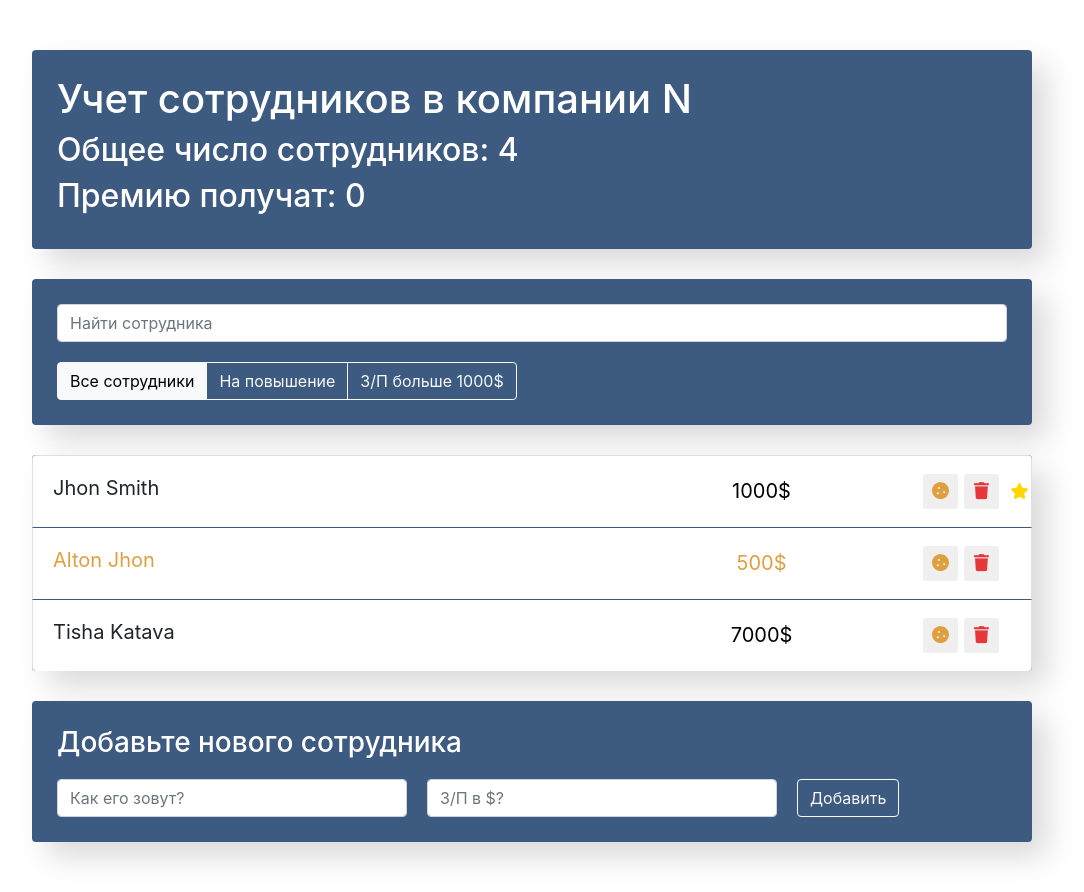
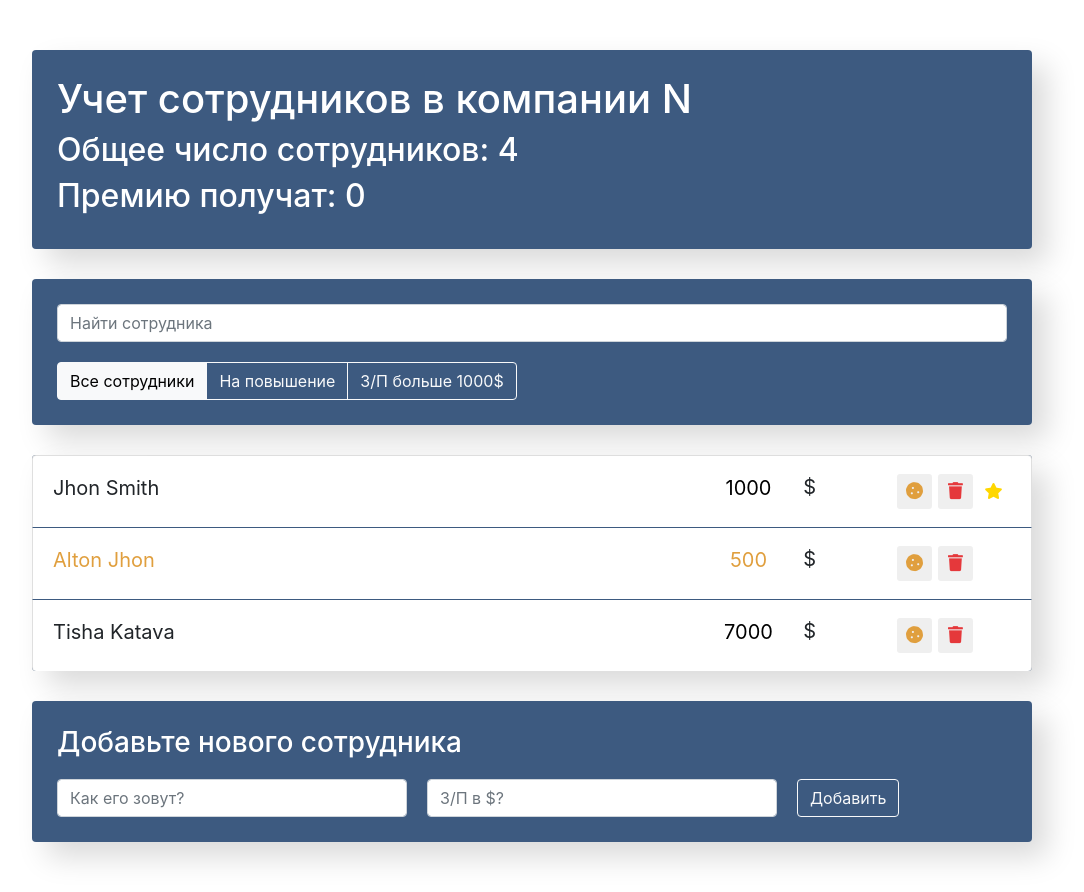
Before and after one commit to Alekon-11/employees-vue-app, a Vue app: page / in a window 1280 px wide. Shown: the whole page, without its empty margins (108-1192 px from the left). Built offline with nearby package versions, Linux system fonts and the light colour scheme.

Commit message:
Combined tab filtering and search, made a link with salary input

```diff
--- a/src/App.vue
+++ b/src/App.vue
@@ -11,6 +11,7 @@
             @remove-employee="removeEmployee"
             @toggle-increase="toggleIncrease"
             @toggle-reward="toggleReward"
+            @update-salary="updateSalary"
             :employees="filteredEmployees"
         />
         <EmployeesAddForm @add-employee="addEmployee" />
@@ -37,23 +38,30 @@ const employees = ref<Employee[]>([
     { name: 'Tisha Katava', salary: 7000, id: 2, increase: false, reward: false }
 ])
 
-// const searchedEmployees = computed(() => {
-//     return employees.value.filter((item: Employee) => item.name.toLowerCase().includes(search.value.toLowerCase()))
-// })
+const searchedEmployees = computed(() => {
+    return employees.value.filter((item: Employee) => item.name.toLowerCase().includes(search.value.toLowerCase()))
+})
 
 const filteredEmployees = computed(() => {
+    let filtered = employees.value
+
+    if (search.value.trim()) {
+        filtered = searchedEmployees.value
+    }
+
     switch (activeFilter.value.value) {
         case 'Rise':
-            return employees.value.filter((item: Employee) => item.increase)
+            filtered = employees.value.filter((item: Employee) => item.increase)
             break
         case 'Over':
-            return employees.value.filter((item: Employee) => item.salary !== null && item.salary >= 1000)
+            filtered = employees.value.filter((item: Employee) => item.salary !== null && item.salary >= 1000)
             break
         case 'All':
         default:
-            return employees.value
-            break
+            return filtered
     }
+
+    return filtered
 })
 
 const toggleIncrease = (id: number) => {
@@ -80,6 +88,13 @@ const addEmployee = (employee: Employee) => {
 const switchFilter = (filter: Filter) => {
     activeFilter.value = filter
 }
+const updateSalary = (id: number, salary: number) => {
+    const targetEmployee = employees.value.find((item: Employee) => item.id === id)
+
+    if (targetEmployee) {
+        targetEmployee.salary = salary
+    }
+}
 </script>
 
 <style scoped>
--- a/src/components/EmployeesItem.vue
+++ b/src/components/EmployeesItem.vue
@@ -4,7 +4,9 @@
         :class="{ increase: employee.increase, reward: employee.reward }"
     >
         <span class="list-group-item-label" @click="toggleIncrease">{{ employee.name }}</span>
-        <input type="text" class="list-group-item-input" :value="`${employee.salary}$`" />
+        <div class="salary-input">
+            <input type="text" class="list-group-item-input" @input="updateSalary" :value="employee.salary" />
+        </div>
         <div class="d-flex justify-content-center align-items-center">
             <button type="button" class="btn-cookie btn-sm" @click="toggleReward">
                 <i class="fas fa-cookie"></i>
@@ -29,6 +31,7 @@ const emit = defineEmits<{
     (e: 'toggle-increase', id: number): void
     (e: 'toggle-reward', id: number): void
     (e: 'remove-employee', id: number): void
+    (e: 'update-salary', id: number, salary: number): void
 }>()
 
 const prop = defineProps<Props>()
@@ -41,6 +44,12 @@ const toggleReward = () => {
 }
 const removeEmployee = () => {
     emit('remove-employee', prop.employee.id)
+}
+const updateSalary = (e: Event) => {
+    const input = e.target as HTMLInputElement
+    const clearInput = input.value.replace(/\D/g, '')
+    input.value = clearInput
+    emit('update-salary', prop.employee.id, +clearInput)
 }
 </script>
 
@@ -66,6 +75,8 @@ const removeEmployee = () => {
     font-size: 20px;
     text-align: center;
     border: 0;
+    padding: 0 25px;
+    max-width: 150px;
 }
 
 .list-group-item button {
@@ -110,4 +121,19 @@ const removeEmployee = () => {
 .list-group-item.reward .btn-star {
     color: #aeaeae;
 }
+.salary-input {
+    position: relative;
+}
+
+.salary-input::before {
+    content: '$';
+    display: block;
+    position: absolute;
+    font-size: 20px;
+    top: 50%;
+    right: 5%;
+    transform: translateY(-70%);
+    line-height: 1;
+    z-index: 1;
+}
 </style>
--- a/src/components/EmployeesList.vue
+++ b/src/components/EmployeesList.vue
@@ -4,6 +4,7 @@
             @toggle-increase="toggleIncrease"
             @remove-employee="removeEmployee"
             @toggle-reward="toggleReward"
+            @update-salary="updateSalary"
             v-for="employee in employees"
             :employee="employee"
             :key="employee.id"
@@ -25,6 +26,7 @@ const emit = defineEmits<{
     (e: 'toggle-increase', id: number): void
     (e: 'toggle-reward', id: number): void
     (e: 'remove-employee', id: number): void
+    (e: 'update-salary', id: number, salary: number): void
 }>()
 
 const toggleIncrease = (id: number) => {
@@ -35,6 +37,9 @@ const toggleReward = (id: number) => {
 }
 const removeEmployee = (id: number) => {
     emit('remove-employee', id)
+}
+const updateSalary = (id: number, salary: number) => {
+    emit('update-salary', id, salary)
 }
 </script>
 
```
